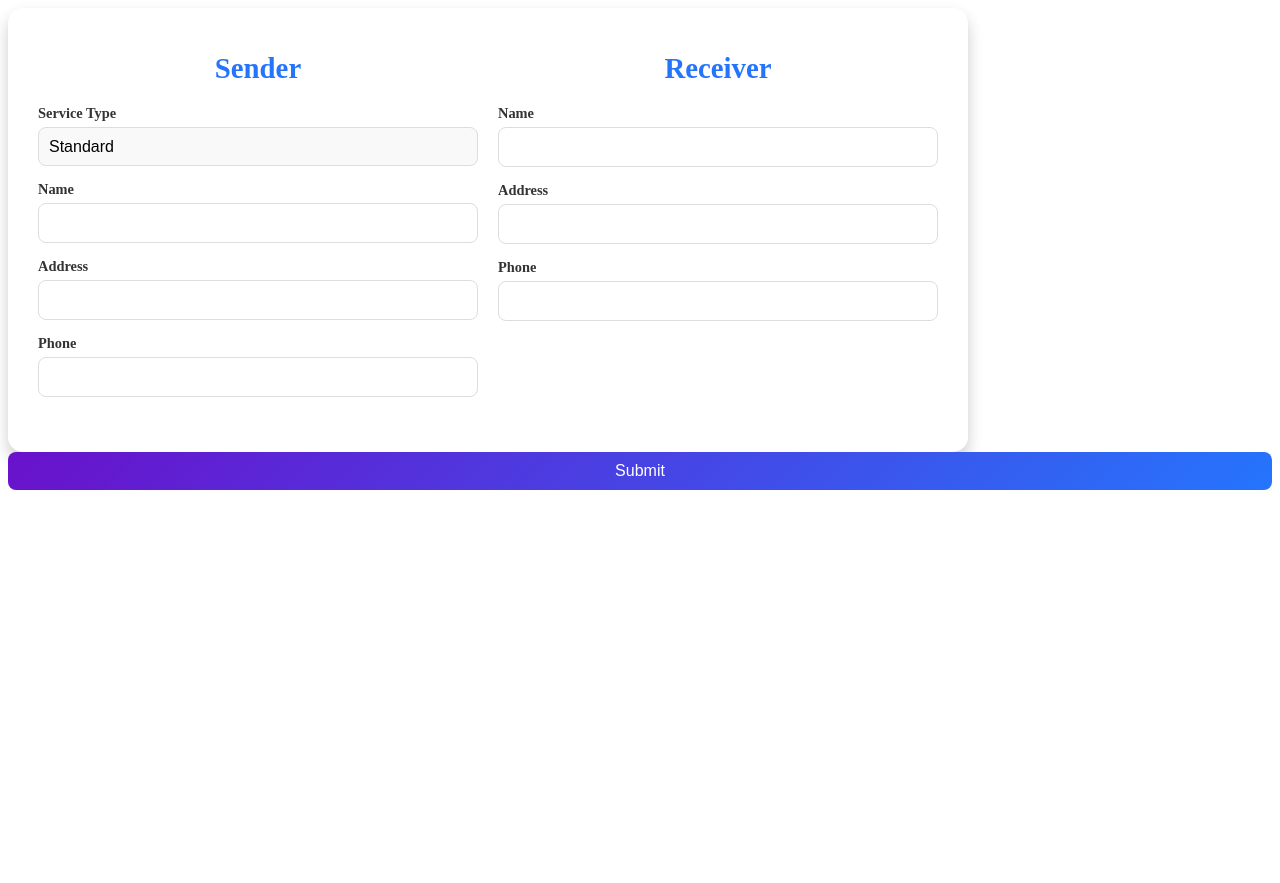
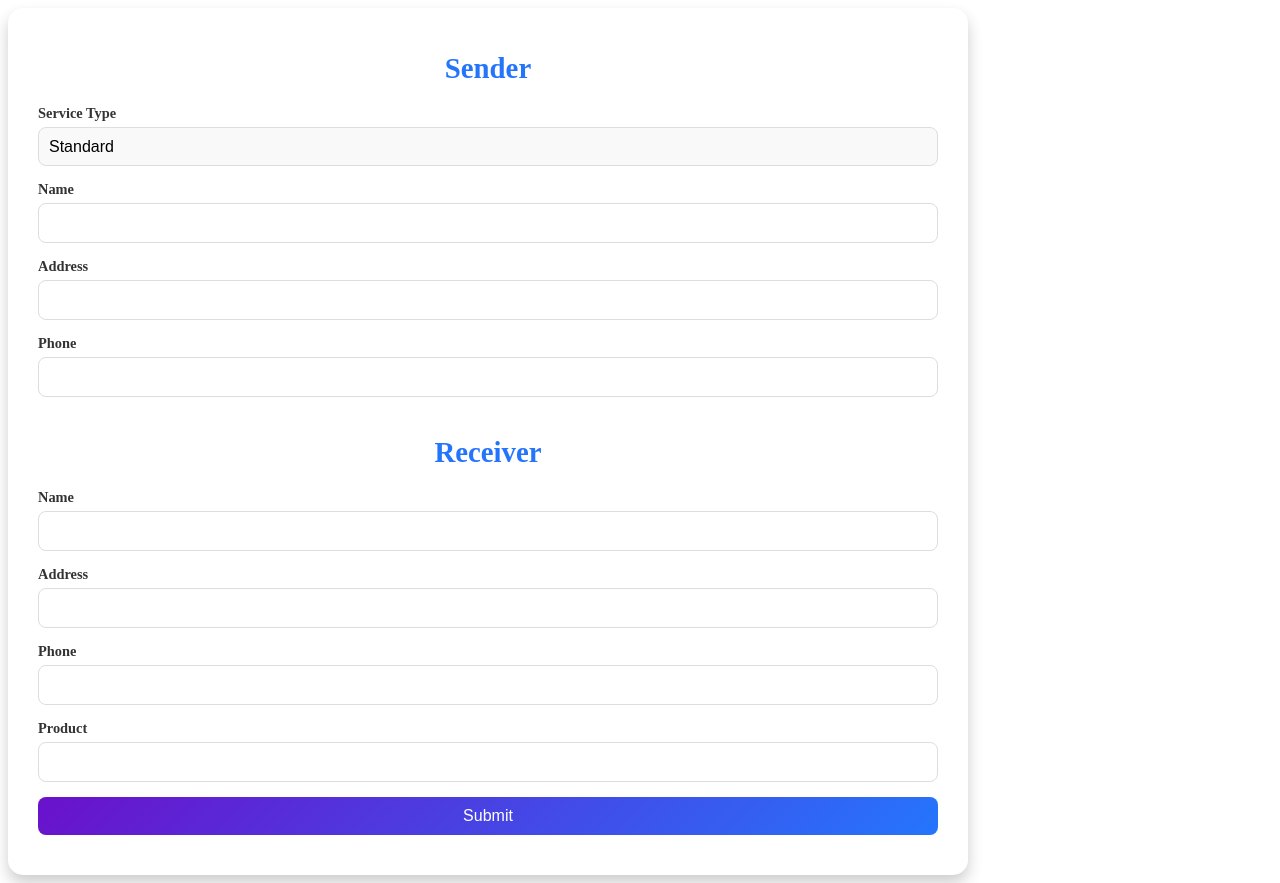
Before and after one commit to shahriarnaiem-rafi/Fast-Track-Prototype, a PHP site: page /Qurear/adminpannel/pages/user-management/usersection.php in a window 1280 px wide. Before the commit the page ends 490 px from the top, so only its background shows below. Run offline with PHP 8.4, Linux system fonts and the light colour scheme.

Commit message:
user section

```diff
--- a/adminpannel/connect/aside.php
+++ b/adminpannel/connect/aside.php
@@ -200,7 +200,7 @@ Manage notification settings (email/SMS alerts for delivery updates). -->
         <li class="nav-header">EXAMPLES</li>
         <li class="nav-item">
           <a href="#" class="nav-link">
-            <i class="nav-icon bi bi-box-arrow-in-right"></i>
+          <i class="fa-solid fa-user"></i>
             <p>
               Auth
               <i class="nav-arrow bi bi-chevron-right"></i>
--- a/adminpannel/headerfooter/header.php
+++ b/adminpannel/headerfooter/header.php
@@ -38,8 +38,8 @@ if ($result->num_rows > 0) {
     integrity="sha256-tZHrRjVqNSRyWg2wbppGnT833E/Ys0DHWGwT04GiqQg=" crossorigin="anonymous" />
   <!--end::Third Party Plugin(OverlayScrollbars)-->
   <!--begin::Third Party Plugin(Bootstrap Icons)-->
-  <!-- <link rel="stylesheet" href="https://cdn.jsdelivr.net/npm/bootstrap-icons@1.11.3/font/bootstrap-icons.min.css"
-    integrity="sha256-9kPW/n5nn53j4WMRYAxe9c1rCY96Oogo/MKSVdKzPmI=" crossorigin="anonymous" /> -->
+  <link rel="stylesheet" href="https://cdn.jsdelivr.net/npm/bootstrap-icons@1.11.3/font/bootstrap-icons.min.css"
+    integrity="sha256-9kPW/n5nn53j4WMRYAxe9c1rCY96Oogo/MKSVdKzPmI=" crossorigin="anonymous" />
   <!--end::Third Party Plugin(Bootstrap Icons)-->
   <!--begin::Required Plugin(AdminLTE)-->
   <link rel="stylesheet" href="../css/adminlte.css" />
@@ -50,7 +50,6 @@ if ($result->num_rows > 0) {
   <!-- jsvectormap -->
   <link rel="stylesheet" href="https://cdn.jsdelivr.net/npm/jsvectormap@1.5.3/dist/css/jsvectormap.min.css"
     integrity="sha256-+uGLJmmTKOqBr+2E6KDYs/NRsHxSkONXFHUL0fy2O/4=" crossorigin="anonymous" />
-    <link rel="stylesheet" href="../bootstrap/css/bootstrap.min.css">
 </head>
 <!--end::Head-->
 <!--begin::Body-->
--- a/adminpannel/pages/user-management/usersection.php
+++ b/adminpannel/pages/user-management/usersection.php
@@ -1,6 +1,27 @@
+<?php
+$database = mysqli_connect("localhost", "root", "", "fasttrack");
+if (isset($_POST["submitted"])) {
+    $service_type = $_POST['service'];
+    $sender_name = $_POST['senderName'];
+    $sender_address = $_POST['senderAddress'];
+    $sender_phone = $_POST['senderPhone'];
+    $receiver_name = $_POST['receiverName'];
+    $receiver_address = $_POST['receiverAddress'];
+    $receiver_phone = $_POST['receiverPhone'];
+    $product = $_POST['receiverProduct'];
 
-        <!DOCTYPE html>
+    $sql = $database->query("INSERT INTO user_section(service_type,sender_name,sender_address,sender_phone,receiver_name,receiver_address,receiver_phone,product) VALUES('$service_type','$sender_name','$sender_address','$sender_phone','$receiver_name','$receiver_address','$receiver_phone','$product')");
+
+
+    // header("location:$_SERVER[PHP_SELF]");
+
+
+}
+
+?>
+<!DOCTYPE html>
 <html lang="en">
+
 <head>
     <meta charset="UTF-8">
     <meta name="viewport" content="width=device-width, initial-scale=1.0">
@@ -146,20 +167,27 @@
         .print-button {
             margin-top: 10px;
             text-align: center;
-        }/* Hide Print Button during Printing */
+        }
+
+        /* Hide Print Button during Printing */
         @media print {
             .print-button {
                 display: none;
             }
         }
+
+        .print-button {
+            background-color: red;
+        }
     </style>
 </head>
+
 <body>
     <div class="form-container">
         <!-- Sender Form -->
         <div class="form-section">
             <h2>Sender</h2>
-            <form id="senderForm">
+            <form id="myForm" method="post">
                 <label for="service">Service Type</label>
                 <select id="service" name="service">
                     <option value="Standard">Standard</option>
@@ -174,13 +202,9 @@
 
                 <label for="senderPhone">Phone</label>
                 <input type="tel" id="senderPhone" name="senderPhone" required>
-            </form>
-        </div>
 
-        <!-- Receiver Form -->
-        <div class="form-section">
-            <h2>Receiver</h2>
-            <form id="receiverForm">
+                <h2>Receiver</h2>
+
                 <label for="receiverName">Name</label>
                 <input type="text" id="receiverName" name="receiverName" required>
 
@@ -189,79 +213,14 @@
 
                 <label for="receiverPhone">Phone</label>
                 <input type="tel" id="receiverPhone" name="receiverPhone" required>
+
+                <label for="receiverProduct">Product</label>
+                <input type="text" id="receiverProduct" name="receiverProduct" required>
+
+                <input type="submit" value="Submit" id="submitBtn" class="button" name="submitted">
             </form>
         </div>
     </div>
+</body>
 
-    <input type="button" value="Submit" id="submitBtn" class="button">
-
-    <div id="receipt" style="display: none;">
-        <div class="receipt-header">
-            Fast-track Courier Service (PVT.) LTD.
-        </div>
-        <div class="receipt-row">
-            <div>
-                <strong>Origin</strong>
-                <p id="receiptOrigin">---</p>
-            </div>
-            <div>
-                <strong>Destination</strong>
-                <p id="receiptDestination">---</p>
-            </div>
-        </div>
-        <div class="receipt-ref">
-            Ref. No: <span id="receiptRefNo">12345678</span>
-        </div>
-        <div class="receipt-details">
-            <p><strong>From:</strong></p>
-            <p>Name: <span id="receiptSenderName"></span></p>
-            <p>Address: <span id="receiptSenderAddress"></span></p>
-            <p>Phone: <span id="receiptSenderPhone"></span></p>
-            <p><strong>To:</strong></p>
-            <p>Name: <span id="receiptReceiverName"></span></p>
-            <p>Address: <span id="receiptReceiverAddress"></span></p>
-            <p>Phone: <span id="receiptReceiverPhone"></span></p>
-        </div>
-        <div class="receipt-footer">
-            <p>Head Office: Dhaka</p>
-            <p>Corporate Office: Chittagong</p>
-        </div>
-        <div class="print-button">
-            <button onclick="printReceipt()">Print</button>
-        </div>
-    </div>
-
-    <script>
-        document.getElementById('submitBtn').addEventListener('click', function () {
-            // Gather data from forms
-            const senderName = document.getElementById('senderName').value;
-            const senderAddress = document.getElementById('senderAddress').value;
-            const senderPhone = document.getElementById('senderPhone').value;
-            const receiverName = document.getElementById('receiverName').value;
-            const receiverAddress = document.getElementById('receiverAddress').value;
-            const receiverPhone = document.getElementById('receiverPhone').value;
-
-            // Update receipt content
-            document.getElementById('receiptSenderName').textContent = senderName;
-            document.getElementById('receiptSenderAddress').textContent = senderAddress;
-            document.getElementById('receiptSenderPhone').textContent = senderPhone;
-            document.getElementById('receiptReceiverName').textContent = receiverName;
-            document.getElementById('receiptReceiverAddress').textContent = receiverAddress;
-            document.getElementById('receiptReceiverPhone').textContent = receiverPhone;
-
-            // Show receipt
-            document.getElementById('receipt').style.display = 'block';
-        });
-
-        function printReceipt() {
-            const receiptContent = document.getElementById('receipt').innerHTML;
-            const printWindow = window.open('', '_blank', 'width=800,height=600');
-            printWindow.document.write('<html><head><title>Print Receipt</title></head><body>');
-            printWindow.document.write(receiptContent);
-            printWindow.document.write('</body></html>');
-            printWindow.document.close();
-            printWindow.print();
-        }
-    </script>
-</body>
 </html>
```
Also changed, not shown: adminpannel/headerfooter/footer.php (+4 -6 lines), adminpannel/pages/user-management/print.php (added, +91 -0 lines).
